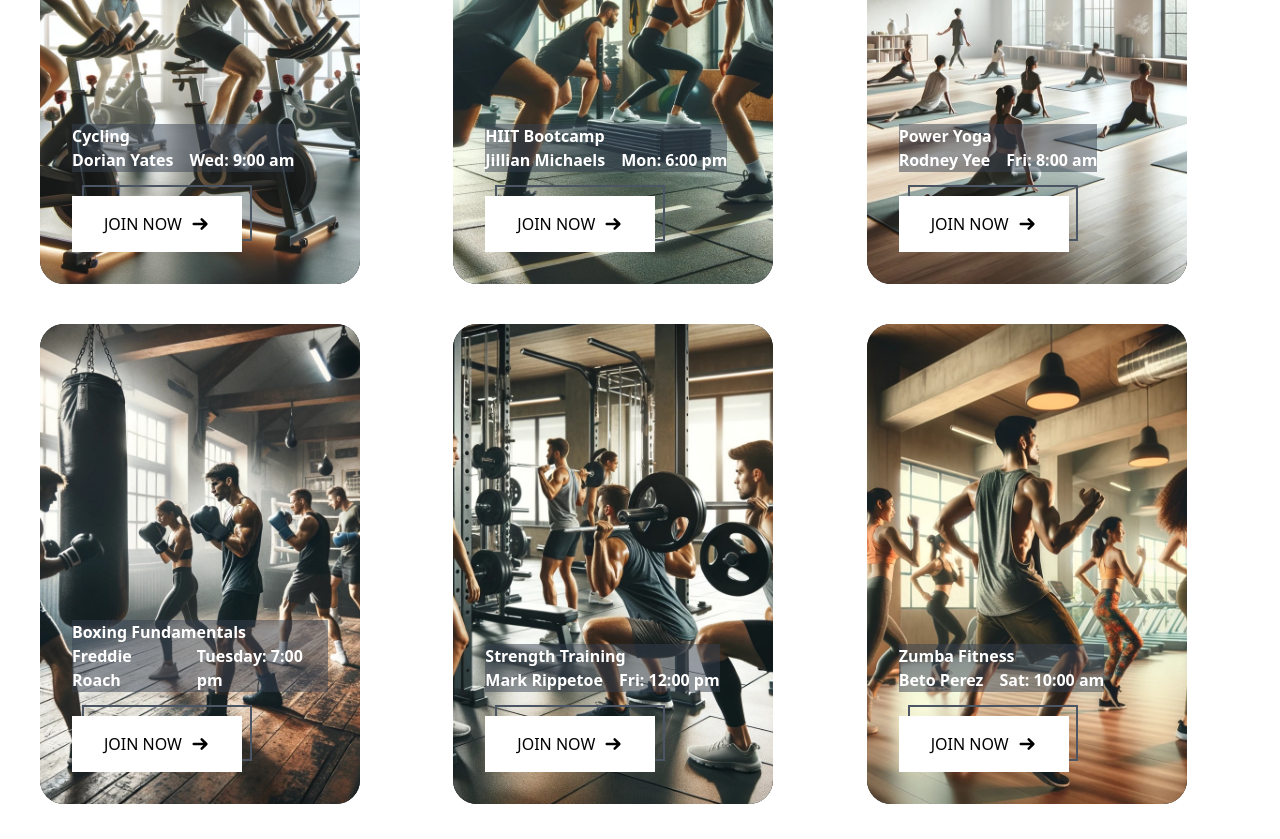
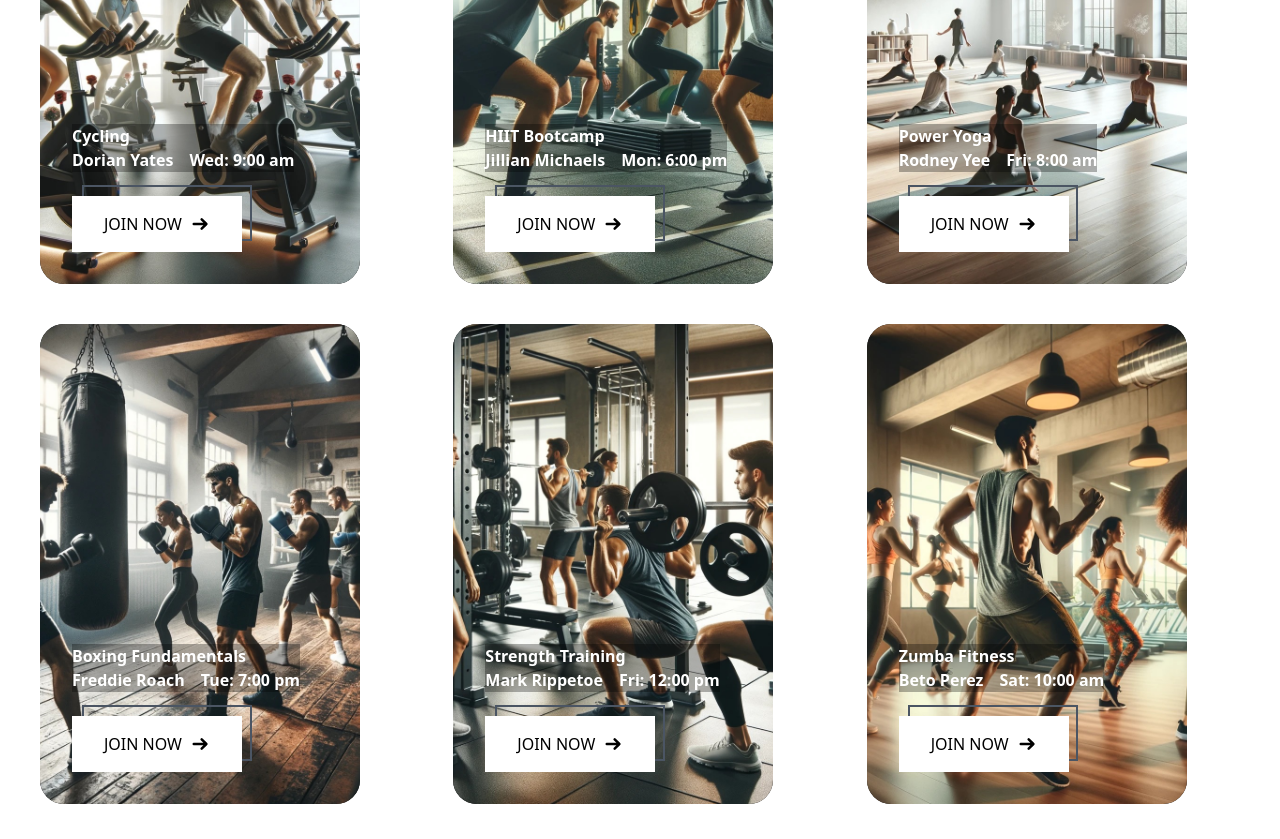
Before and after one commit to OnigiriKing/new-project, a React (Create React App) app: page /classes in a window 1280 px wide. Shown: the part 580-1419 px from the top of the page. Built offline with nearby package versions, Linux system fonts and the light colour scheme.

Commit message:
Classes small fix

```diff
--- a/src/components/classesComp/ClassesComp.jsx
+++ b/src/components/classesComp/ClassesComp.jsx
@@ -19,7 +19,7 @@ export default function ClassesComp() {
                   class="absolute object-center object-cover w-full h-full"
                 ></img>
                 <div class="flex flex-col p-[2rem] justify-end gap-[1rem] z-20">
-                  <div class="gap-[1rem] bg-opacity-50 bg-gray-700 w-fit">
+                  <div class="gap-[1rem] bg-opacity-30 bg-black w-fit">
                     <h3 class="">{gymClass.name}</h3>
                     <div class="flex gap-[1rem]">
                       <p>{gymClass.trainer}</p>
--- a/src/utils/data/classes.js
+++ b/src/utils/data/classes.js
@@ -27,7 +27,7 @@ const classesList = {
   class4: {
     name: "Boxing Fundamentals",
     trainer: "Freddie Roach",
-    time: "Tuesday: 7:00 pm",
+    time: "Tue: 7:00 pm",
     img: class4,
   },
   class5: {
```
Also changed, not shown: src/dist/style.css.
